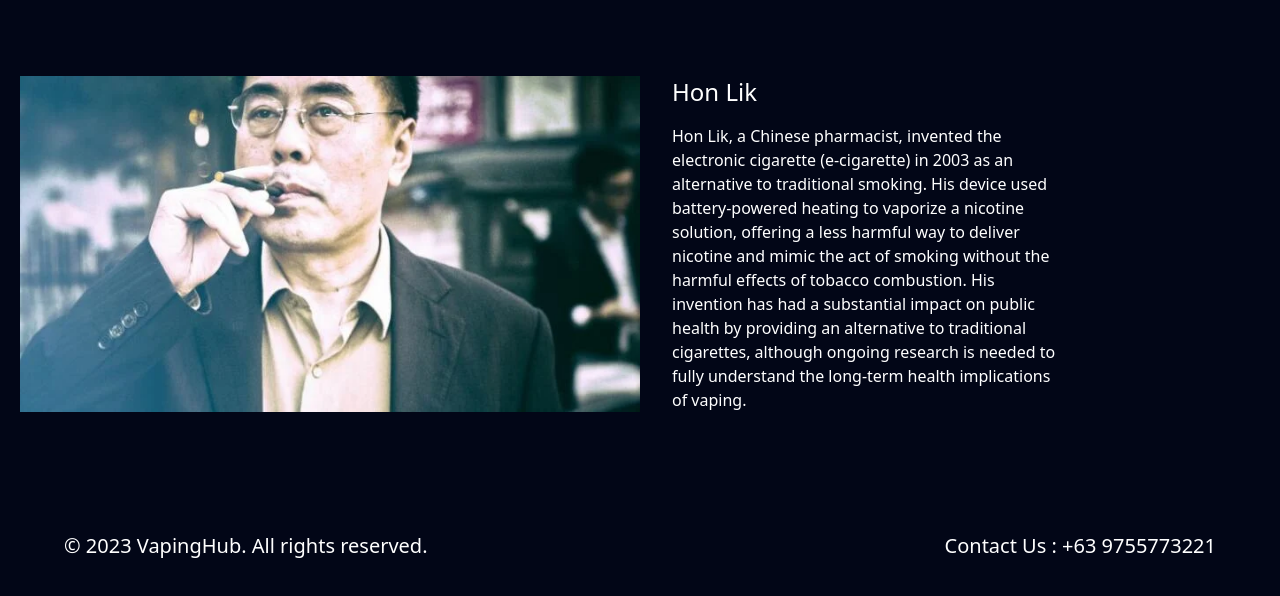
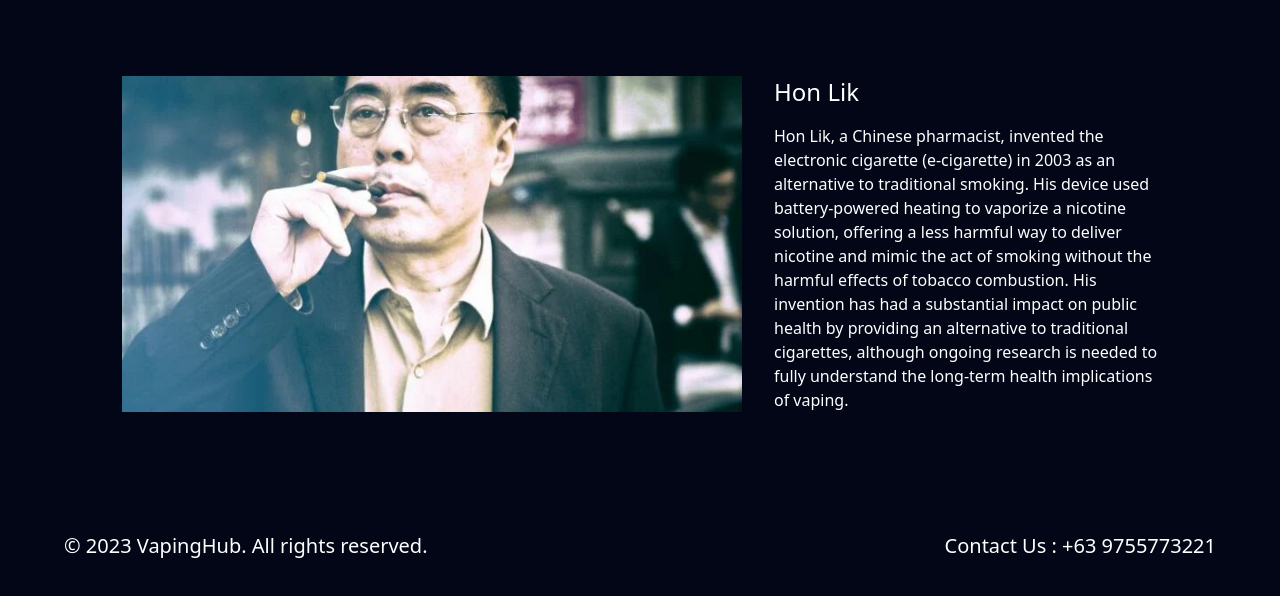
Before and after one commit to crisjerez12/pijera-website, a website: page about.html in a window 1280 px wide. Shown: the part 60-656 px from the top of the page. Drawn offline with Linux system fonts and the light colour scheme.

Commit message:
centered the about

```diff
--- a/about.html
+++ b/about.html
@@ -80,7 +80,7 @@
     </header>
     <main id="about">
       <div
-        class="container flex flex-col space-y-2 px-5 py-10 mx-auto w-96 md:w-full rounded-xl md:flex-row md:space-y-0 md:space-x-8 md:mt-10"
+        class="container flex flex-col space-y-2 px-5 py-10 mx-auto w-96 md:w-full rounded-xl md:flex-row md:space-y-0 md:space-x-8 md:mt-10 justify-center"
       >
         <img src="img/honlik.webp" class="md:w-1/2" />
         <div class="flex flex-col md:space-y-4 md:w-96">
```
Also changed, not shown: css/style.css.
